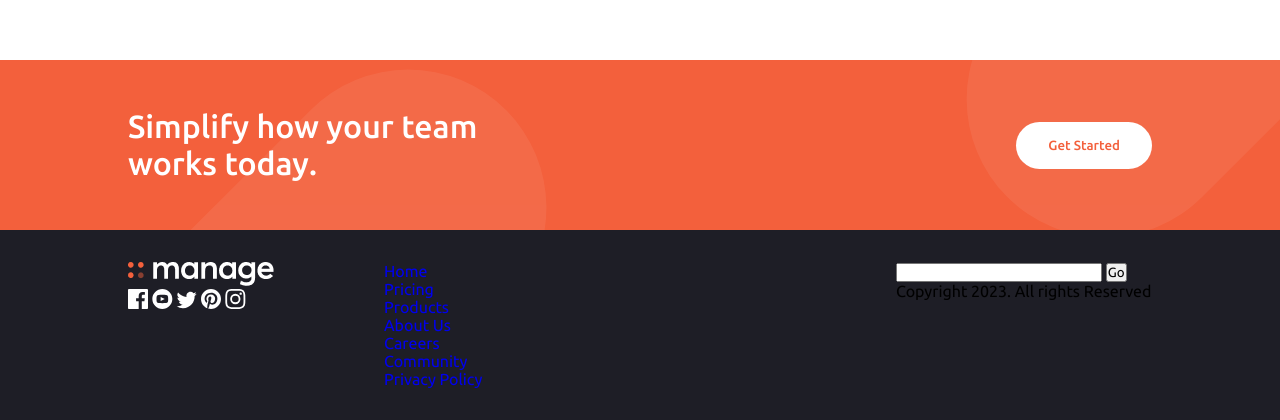
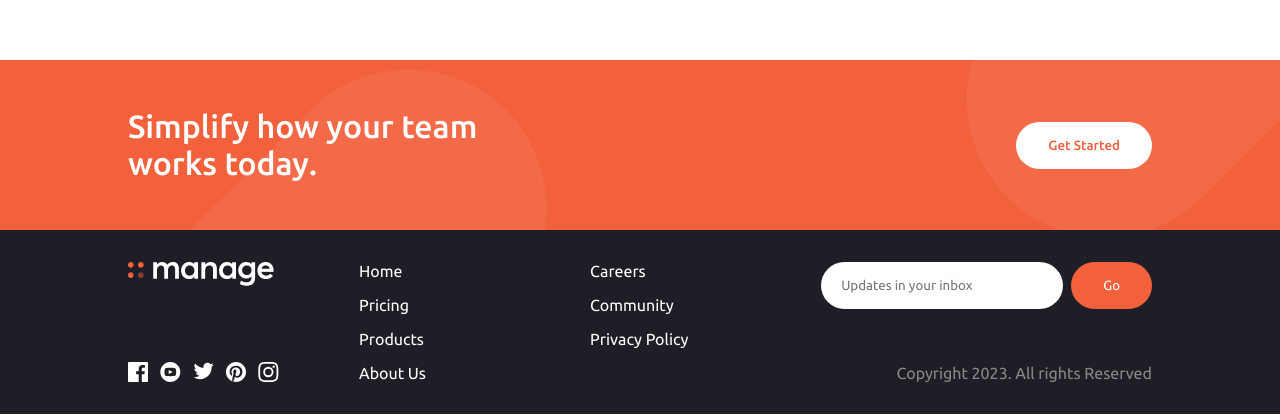
Before and after one commit to Dhia-Ben-Hamouda/Frontend-Mentor-Manage-Landing-page, a plain HTML site: page index.html in a window 1280 px wide. Shown: the part 2082-2502 px from the top of the page. Drawn offline with Linux system fonts and the light colour scheme.

Commit message:
working on footer

```diff
--- a/index.html
+++ b/index.html
@@ -143,7 +143,7 @@
             </div>
             <div class="newsletter-container">
                 <form>
-                    <input type="email" />
+                    <input placeholder="Updates in your inbox" type="email" />
                     <button>Go</button>
                 </form>
                 <p>Copyright 2023. All rights Reserved</p>
--- a/styles/footer.css
+++ b/styles/footer.css
@@ -1,10 +1,72 @@
 footer{
     background:#1E1E26;
     padding:2rem 10vw;
+}
 
+footer a{
+    color:white;
+}
+
+footer ul{
+    display: flex;
+    flex-direction: column;
+    gap:1rem;
 }
 
 .footer-container{
     display: grid;
     grid-template-columns: 1fr 2fr 1fr;
 }
+
+.links-container{
+    display: grid;
+    grid-template-columns: repeat(2 , 1fr);
+}
+
+.logos{
+    display: flex;
+    flex-direction: column;
+    justify-content: space-between;
+}
+
+.logos img{
+    align-self: flex-start;
+}
+
+.socials{
+    display: flex;
+    gap:.75rem;
+}
+
+.newsletter-container{
+    display: flex;
+    flex-direction: column;
+    justify-content: space-between;
+    align-items: flex-end;
+}
+
+footer p{
+    color:#888;
+}
+
+footer form{
+    display: flex;
+    gap:.5rem;
+}
+
+footer form button{
+    border:none;
+    outline:none;
+    background:var(--primary);
+    color:white;
+    padding:.75rem 2rem;
+    border-radius: 50px;
+    cursor: pointer;
+}
+
+footer form input{
+    border:none;
+    outline:none;
+    border-radius:50px;
+    padding:1rem 1.25rem ;
+}
```
